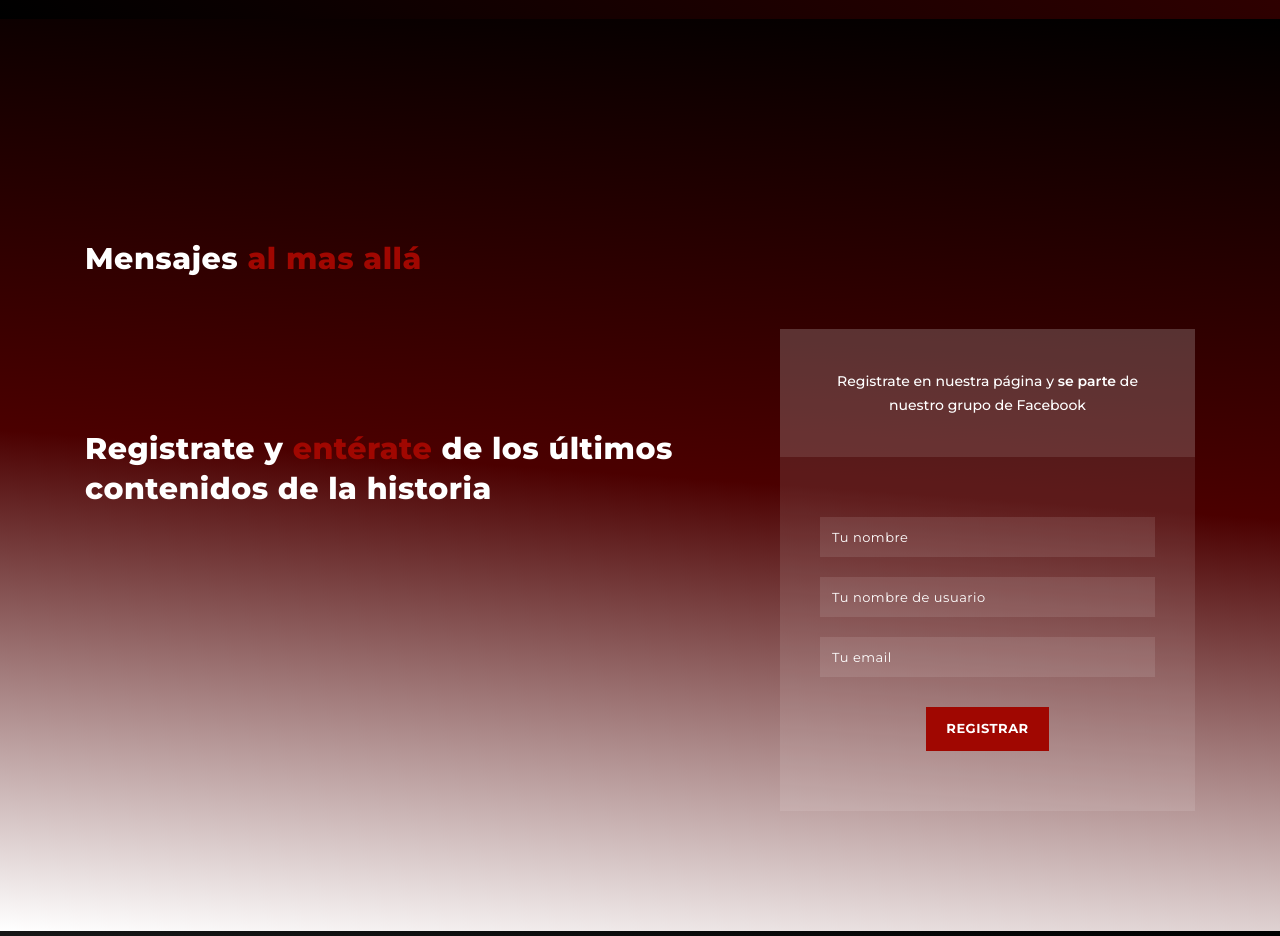
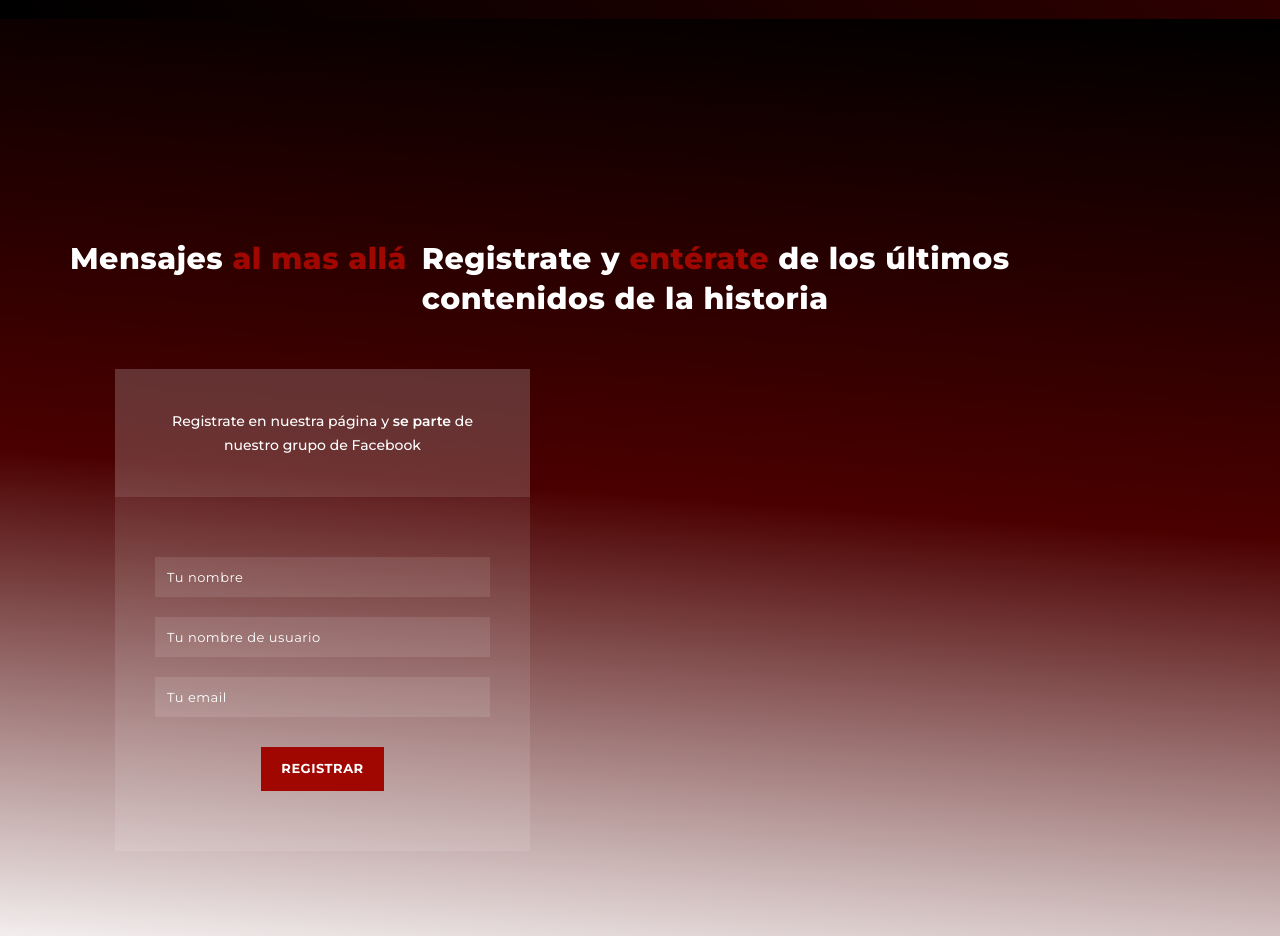
Before and after one commit to Taiga2219/ECOSENLASSOMBRAS, a plain HTML site: page index.html in a window 1280 px wide. Shown: the part 1600-2536 px from the top of the page. Drawn offline with nearby package versions, Linux system fonts and the light colour scheme.

Commit message:
Update index.html

```diff
--- a/index.html
+++ b/index.html
@@ -180,14 +180,14 @@ https://templatemo.com/tm-557-grad-school
   <section class="section coming-soon" data-section="section3" style="background: linear-gradient(4deg, #ffffff, #4B0000, #000000);">
     <div class="container">
       <div class="row">
-        <div class="col-md-7 col-xs-12">
+
           <div class="continer centerIt">
             <div>
               <h4>Mensajes <em>al mas allá</em> </h4>
 
             </div>
           </div>
-        </div>
+
 
         <div class="col-md-7 col-xs-12">
           <div class="continer centerIt">
```
